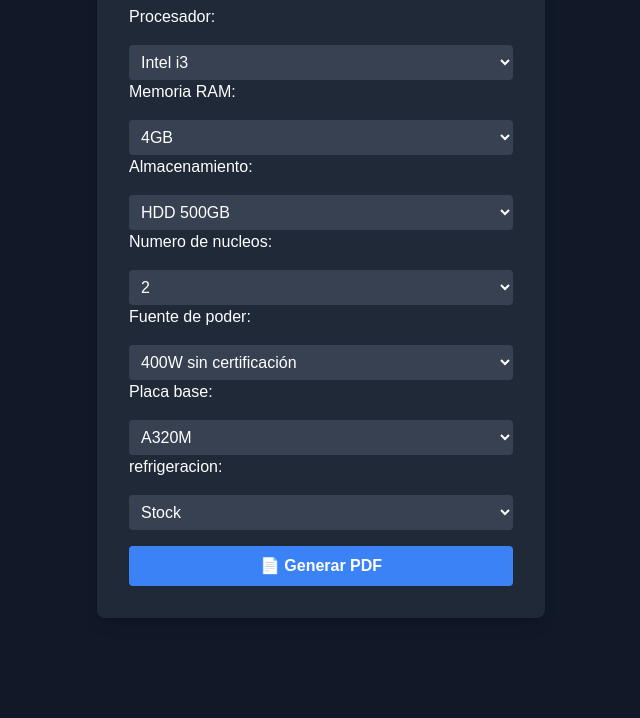
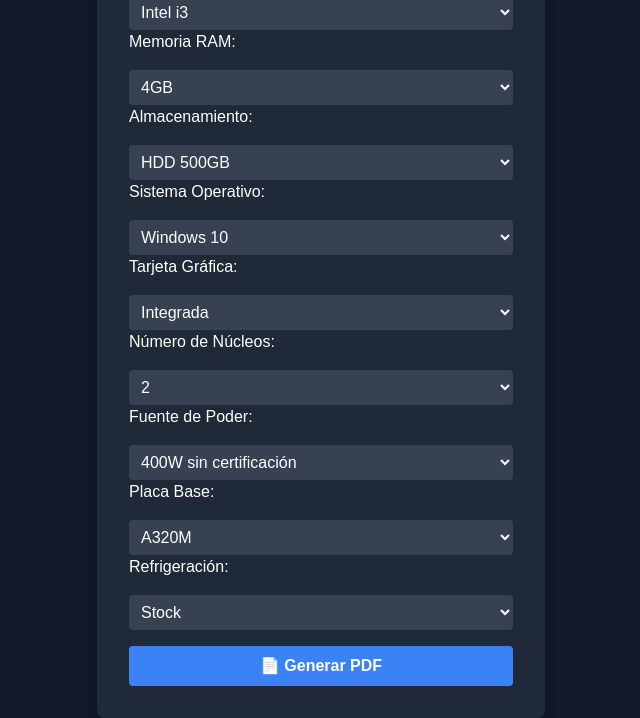
Before and after one commit to torquitos/hoja-de-vida, a plain HTML site: page index.html in a window 1280 px wide. Shown: the part 133-851 px from the top of the page, without its empty margins (319-959 px from the left). Before the commit the page ends 800 px from the top, so only its background shows below. Drawn offline with nearby package versions, Linux system fonts and the light colour scheme.

Commit message:
index.html

```diff
--- a/index.html
+++ b/index.html
@@ -4,9 +4,9 @@
     <meta charset="UTF-8">
     <meta name="viewport" content="width=device-width, initial-scale=1.0">
     <title>Hoja de Vida del PC</title>
-    <link rel="stylesheet" href="styles.css">
-    <script src="https://cdn.tailwindcss.com"></script>
-    <script src="https://cdnjs.cloudflare.com/ajax/libs/jspdf/2.5.1/jspdf.umd.min.js"></script>
+    <link rel="stylesheet" href="styles.css"> <!-- Archivo de estilos -->
+    <script src="https://cdn.tailwindcss.com"></script> <!-- Framework CSS -->
+    <script src="https://cdnjs.cloudflare.com/ajax/libs/jspdf/2.5.1/jspdf.umd.min.js"></script> <!-- Biblioteca para PDF -->
 </head>
 <body class="bg-gray-900 text-white flex items-center justify-center min-h-screen">
     <div class="bg-gray-800 p-8 rounded-lg shadow-lg w-full max-w-md">
@@ -43,7 +43,25 @@
                     <option>SSD 1TB</option>
                 </select>
 
-                <label>Numero de nucleos:</label>
+                <label>Sistema Operativo:</label>
+                <select id="sistema_operativo" class="w-full p-2 rounded bg-gray-700">
+                    <option>Windows 10</option>
+                    <option>Windows 11</option>
+                    <option>Linux</option>
+                    <option>MacOS</option>
+                </select>
+
+                <label>Tarjeta Gráfica:</label>
+                <select id="tarjeta_grafica" class="w-full p-2 rounded bg-gray-700">
+                    <option>Integrada</option>
+                    <option>GTX 1650</option>
+                    <option>RTX 3060</option>
+                    <option>RTX 4070</option>
+                    <option>RX 6600</option>
+                    <option>RX 7900</option>
+                </select>
+
+                <label>Número de Núcleos:</label>
                 <select id="nucleos" class="w-full p-2 rounded bg-gray-700">
                     <option>2</option>
                     <option>4</option>
@@ -52,8 +70,8 @@
                     <option>32</option>
                 </select>
 
-                <label>Fuente de poder:</label>
-                <select id="poder" class="w-full p-2 rounded bg-gray-700">
+                <label>Fuente de Poder:</label>
+                <select id="fuente_poder" class="w-full p-2 rounded bg-gray-700">
                     <option>400W sin certificación</option>
                     <option>500W 80 Plus Bronze</option>
                     <option>600W 80 Plus Silver</option>
@@ -62,8 +80,8 @@
                     <option>850W 80 Plus Titanium</option>
                 </select>
 
-                <label>Placa base:</label>
-                <select id="Placa" class="w-full p-2 rounded bg-gray-700">
+                <label>Placa Base:</label>
+                <select id="placa_base" class="w-full p-2 rounded bg-gray-700">
                     <option>A320M</option>
                     <option>H510</option>
                     <option>B450M</option>
@@ -72,7 +90,7 @@
                     <option>X570 Aorus</option>
                 </select>
 
-                <label>refrigeracion:</label>
+                <label>Refrigeración:</label>
                 <select id="refrigeracion" class="w-full p-2 rounded bg-gray-700">
                     <option>Stock</option>
                     <option>Aire</option>
```
